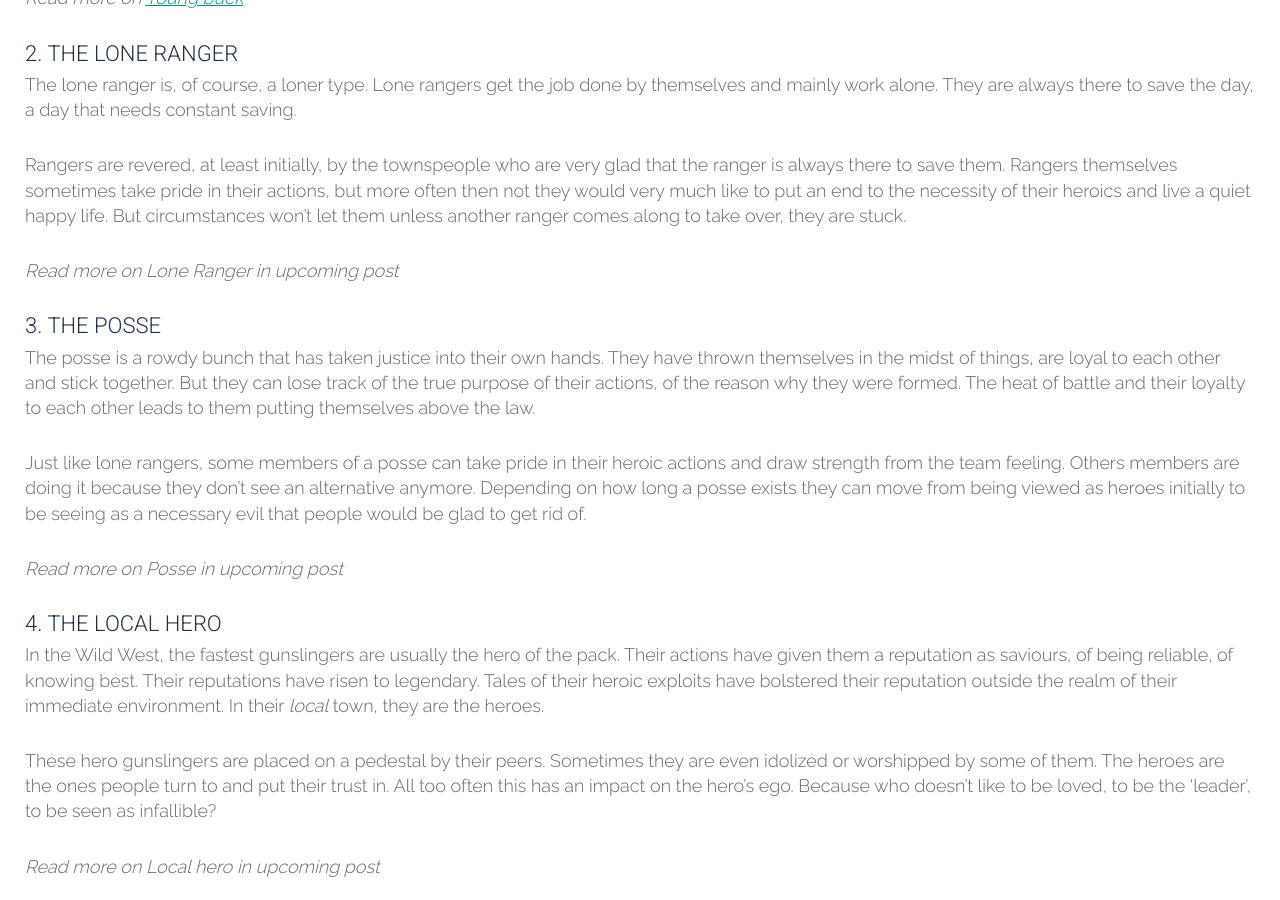
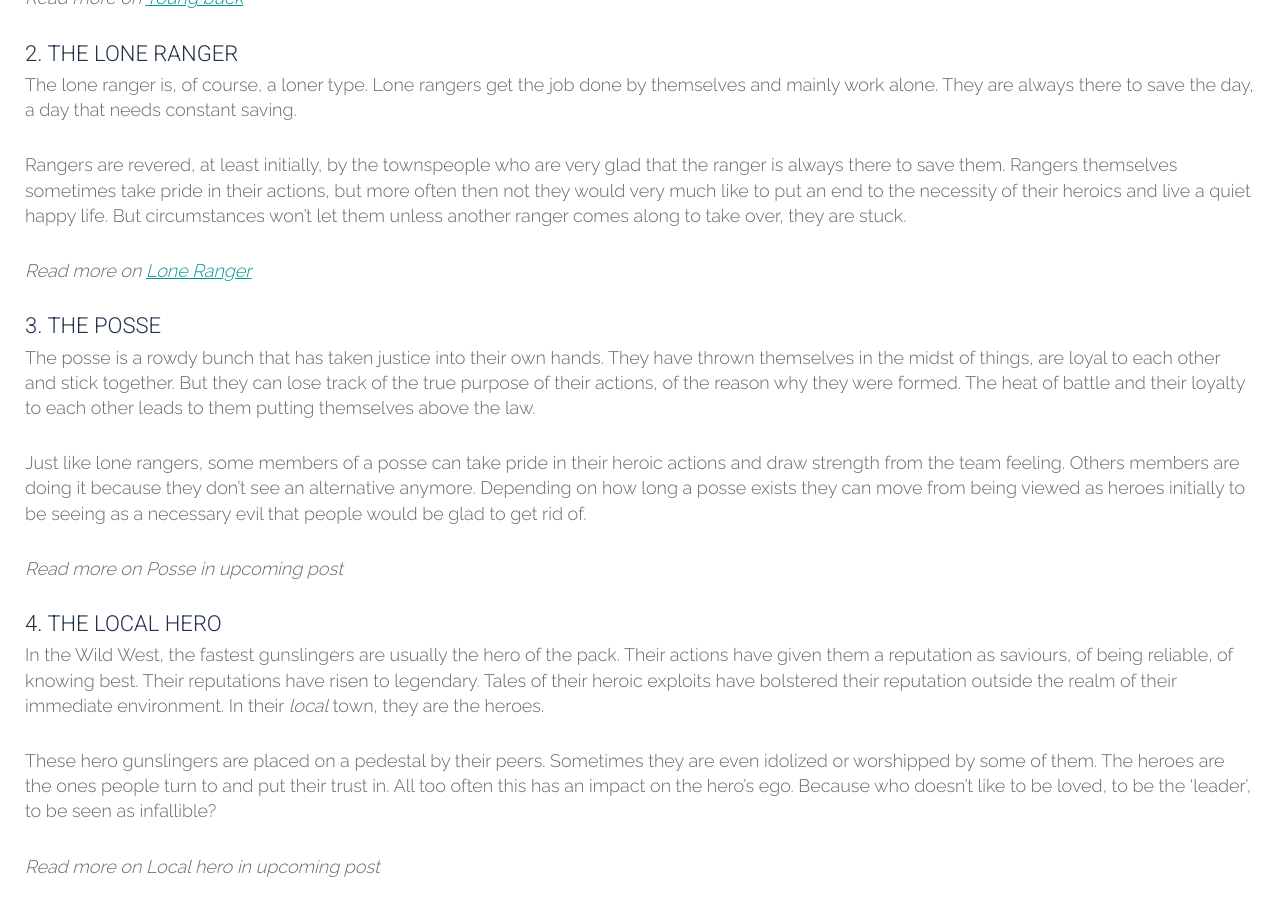
Before and after one commit to tripledio/tripledio.github.io, a Jekyll site: the page built from _posts/2018-05-31-Heroes.md, in a window 1280 px wide and 900 px high, scrolled down 2737 px. Built offline with Jekyll 4.4.1, drawn with Linux system fonts in a browser that asks for light colours.

Commit message:
Set link to lone ranger

```diff
--- a/_posts/2018-05-31-Heroes.md
+++ b/_posts/2018-05-31-Heroes.md
@@ -57,7 +57,7 @@ The lone ranger is, of course, a loner type. Lone rangers get the job done by th
 
 Rangers are revered, at least initially, by the townspeople who are very glad that the ranger is always there to save them. Rangers themselves sometimes take pride in their actions, but more often then not they would very much like to put an end to the necessity of their heroics and live a quiet happy life. But circumstances won't let them unless another ranger comes along to take over, they are stuck.
 
-*Read more on Lone Ranger in upcoming post*
+*Read more on [Lone Ranger](/13/06/2018/LoneRanger/)*
 
 #### 3. The Posse
 
```
